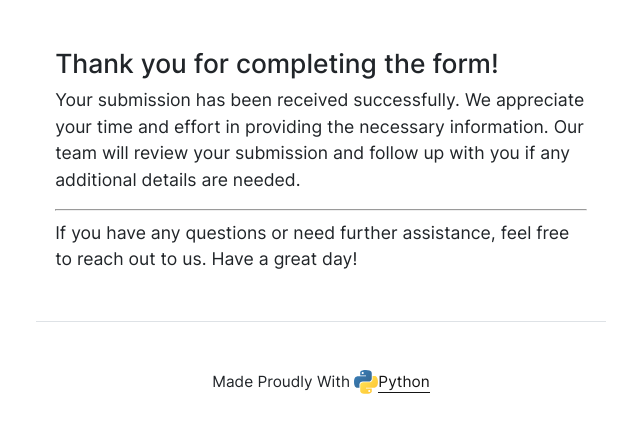
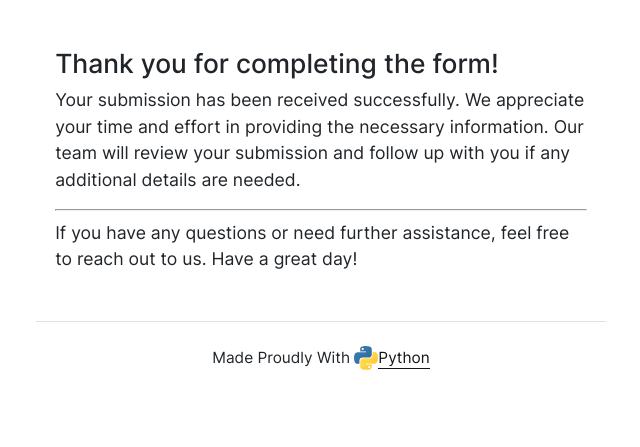
Before and after one commit to didogrigorov/didodiary, a Django app: page /success/ in a window 1280 px wide. Shown: the part 353-800 px from the top of the page, without its empty margins (319-959 px from the left). Run offline with Django 5.2, Linux system fonts and the light colour scheme; some libraries are stand-ins or nearby versions.

```diff
--- a/templates/base.html
+++ b/templates/base.html
@@ -102,7 +102,7 @@
         {% endblock %}
 
 <footer>
-  <div class="container text-center small py-vh-3">Made Proudly With
+  <div class="container text-center small py-vh-2">Made Proudly With
     <svg width="24px" height="24px" viewBox="0 0 256 255" version="1.1" xmlns="http://www.w3.org/2000/svg" xmlns:xlink="http://www.w3.org/1999/xlink" preserveAspectRatio="xMidYMid">
     <defs>
         <linearGradient x1="12.9593594%" y1="12.0393928%" x2="79.6388325%" y2="78.2008538%" id="linearGradient-1">
```
